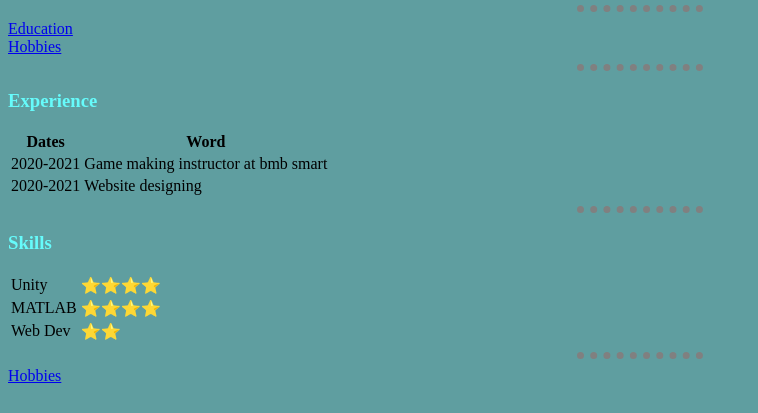
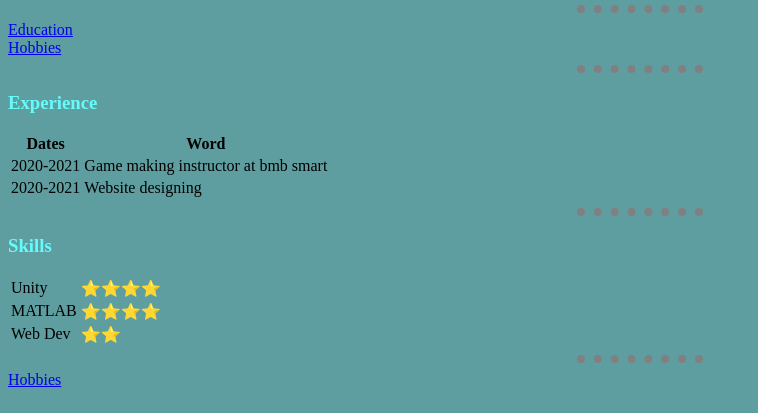
Before and after one commit to buraqon/CV, a plain HTML site: page index.html in a window 1280 px wide. Shown: the part 185-598 px from the top of the page, 0-758 px from the left. Drawn offline with Linux system fonts and the light colour scheme.

Commit message:
Update Style.css

```diff
--- a/CSS/Style.css
+++ b/CSS/Style.css
@@ -5,7 +5,7 @@ hr {
   border-style: none;
   border-top-style: dotted;
   border-color: grey;
-  border-width: 7px;
+  border-width: 8px;
   width: 10%;
 }
 
```
